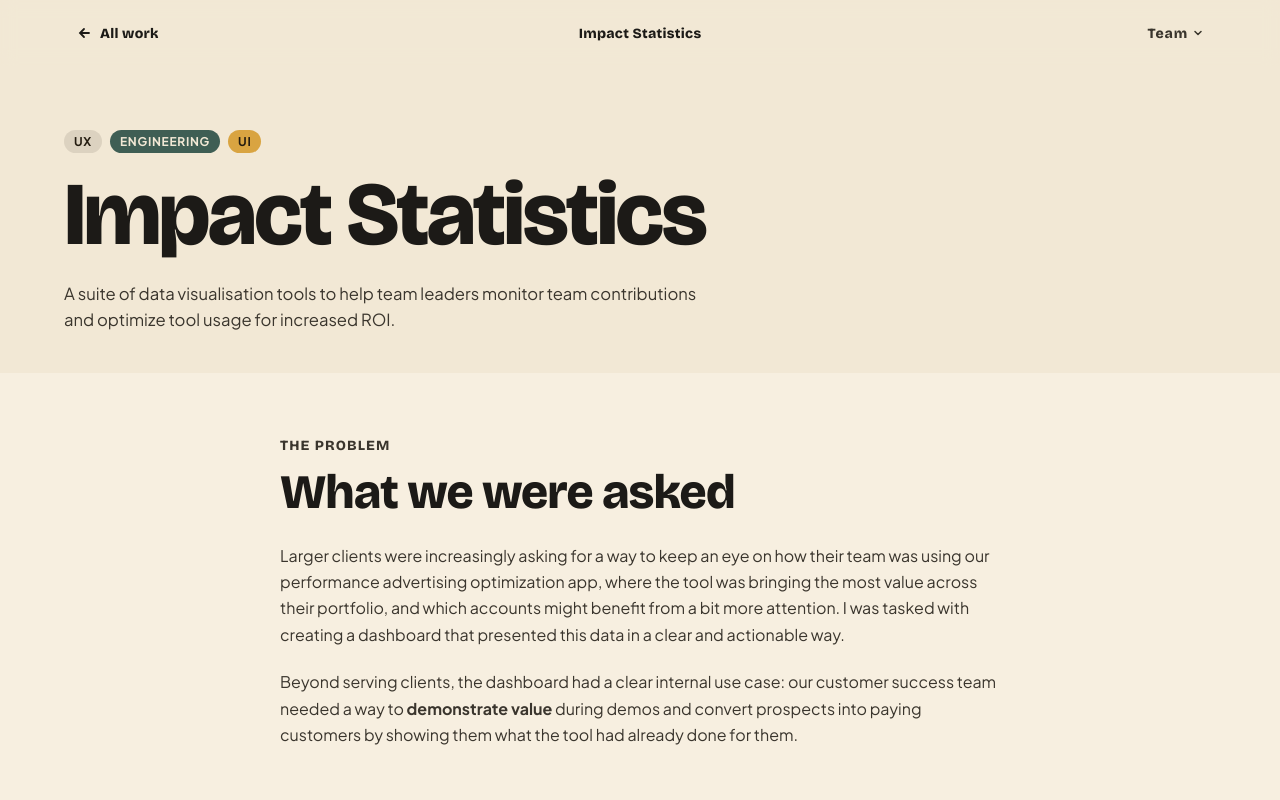
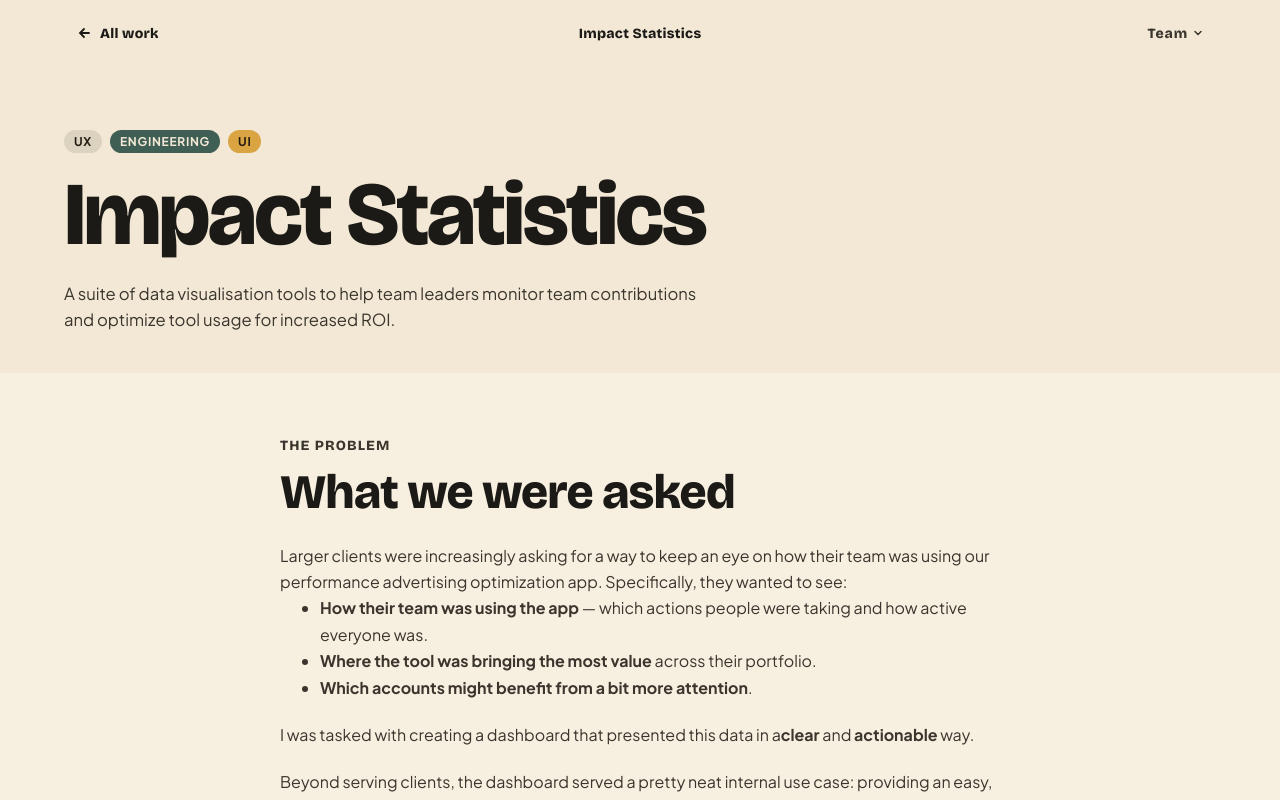
Before and after one commit to Roxanoel/portfolio26, a React (Vite) app: page /work/impact-statistics in a window 1280 px wide. Shown: the top 800 px of the page. Built offline with nearby package versions, Linux system fonts and the light colour scheme.

Commit message:
copy improvements

```diff
--- a/src/pages/projects/ImpactStatistics.jsx
+++ b/src/pages/projects/ImpactStatistics.jsx
@@ -24,18 +24,33 @@ export function ImpactStatistics() {
         </hgroup>
         <p className={slideStyles.body}>
           Larger clients were increasingly asking for a way to keep an eye on
-          how their team was using our performance advertising optimization app, where the tool was bringing the most
-          value across their portfolio, and which accounts might benefit from a
-          bit more attention. I was tasked with creating a dashboard that
-          presented this data in a clear and actionable way.
+          how their team was using our performance advertising optimization app.
+          Specifically, they wanted to see:
+        </p>
+        <ul className={slideStyles.body}>
+          <li>
+            <strong>How their team was using the app</strong> — which actions
+            people were taking and how active everyone was.
+          </li>
+          <li>
+            <strong>Where the tool was bringing the most value</strong> across
+            their portfolio.
+          </li>
+          <li>
+            <strong>Which accounts might benefit from a bit more attention</strong>.
+          </li>
+        </ul>
+        <br />
+        <p className={slideStyles.body}>
+          I was tasked with creating a dashboard that presented this data in a
+          <strong>clear</strong> and <strong>actionable</strong> way.
         </p>
         <br />
         <p className={slideStyles.body}>
-          Beyond serving clients, the dashboard had a clear internal use case:
-          our customer success team needed a way to{" "}
-          <strong>demonstrate value</strong> during demos and convert prospects
-          into paying customers by showing them what the tool had already
-          done for them.
+          Beyond serving clients, the dashboard served a pretty neat internal use case:
+          providing an easy, visually compelling way for our customer success team to
+          demonstrate value during demos, converting prospects into paying customers by showing
+          them what the tool had already done for them.
         </p>
       </Slide>
 
@@ -175,16 +190,6 @@ export function ImpactStatistics() {
               />
             </Legend>
           </div>
-          <div className={slideStyles.contentGroup}>
-            <h3 className={slideStyles.contentHeading}>
-              A deep dive into specific examples
-            </h3>
-            <p className={slideStyles.contentParagraph}>
-              A detailed view modal let users see the specific examples behind the
-              numbers for each account and metric, i.e. the actual improvements and reports that added up
-              to each, so the statistics felt concrete rather than abstract.
-            </p>
-          </div>
         </div>
       </Slide>
 
```
